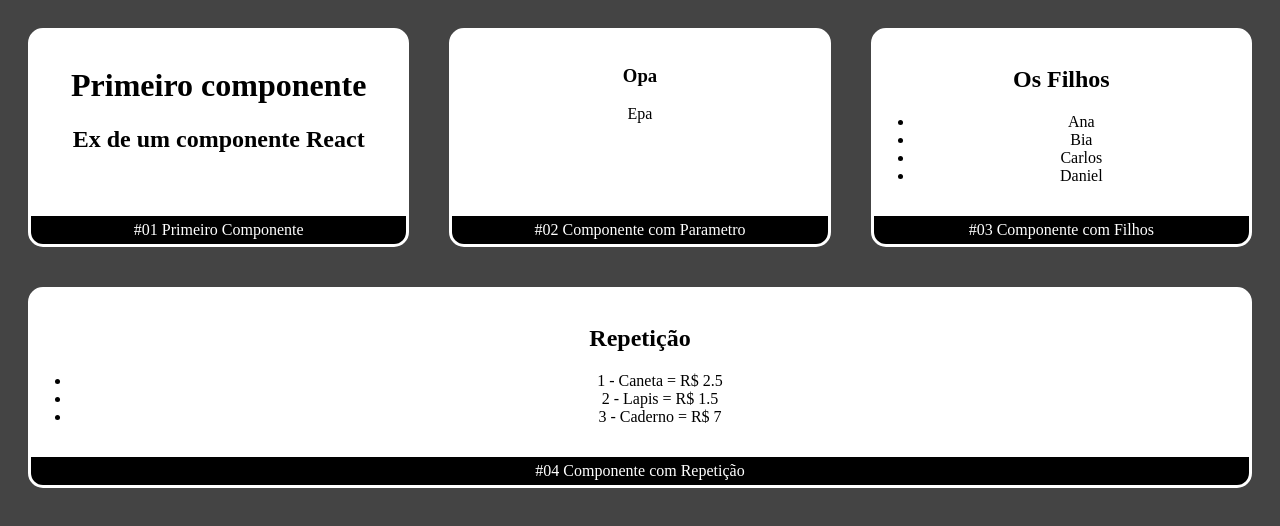
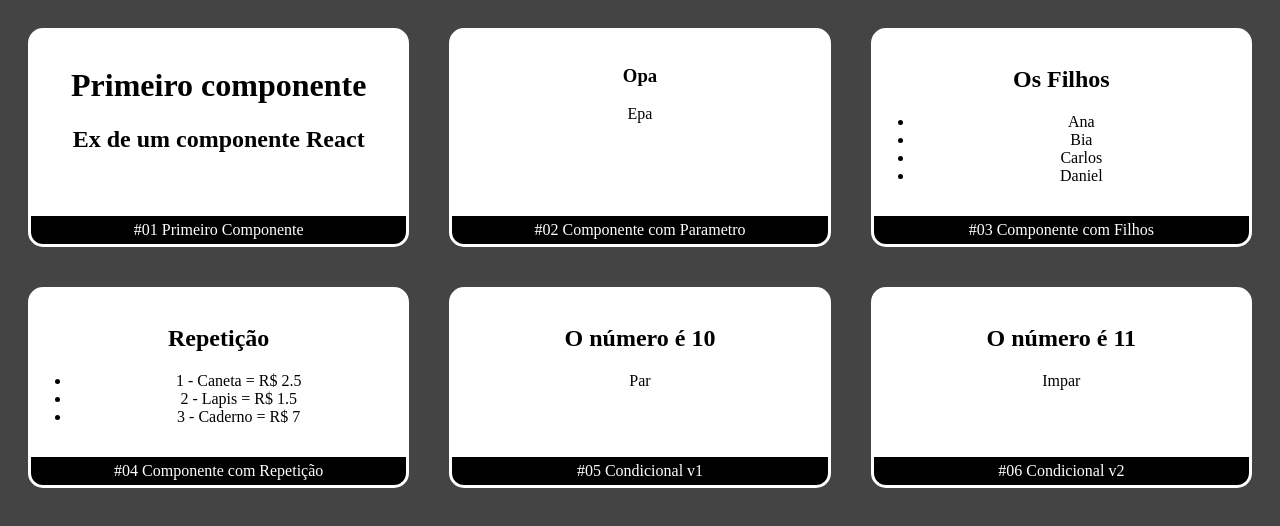
Before and after one commit to alvin-dev/conseitos-basicor-react, a React (Create React App) app: page / in a window 1280 px wide. Shown: the top 526 px of the page. Built offline with nearby package versions, Linux system fonts and the light colour scheme.

Commit message:
components condicionais

```diff
--- a/package.json
+++ b/package.json
@@ -21,10 +21,7 @@
     "extends": [
       "react-app",
       "react-app/jest"
-    ],
-    "import/no-anonymous-default-export": ["error", {
-      "allowArrowFunction": true
-    }]
+    ]
   },
   "browserslist": {
     "production": [
--- a/src/app.jsx
+++ b/src/app.jsx
@@ -6,14 +6,15 @@
 import ComFilhos from './components/ComFilhos'
 import Card from './components/layout/card'
 import Repeticao from './components/Repeticao';
-
+import Condicional from './components/Condicional';
+import CondicionalComIf from './components/CondicionalComIf';
 
 // eslint-disable-next-line import/no-anonymous-default-export
 export default props => (
     <div className="App">
 
         <Card titulo="#01 Primeiro Componente">
-    <Primeiro/>
+            <Primeiro />
         </Card>
 
         <Card titulo="#02 Componente com Parametro">
@@ -35,6 +36,14 @@
             <Repeticao></Repeticao>
         </Card>
 
+        <Card titulo="#05 Condicional v1">
+            <Condicional numero={10}></Condicional>
+        </Card>
+
+        <Card titulo="#06 Condicional v2">
+            <CondicionalComIf numero={11}></CondicionalComIf>
+        </Card>
+
 
 
     </div>
--- /dev/null
+++ b/src/components/Condicional.jsx
@@ -0,0 +1,15 @@
+import React from "react";
+
+export default props =>{
+
+  return (
+    <div>
+      <h2>O número é {props.numero}</h2>
+      { props.numero % 2 == 0 ?
+        <span>Par</span>
+        : <span>Impar</span>
+      }
+
+    </div>
+  )
+}
--- /dev/null
+++ b/src/components/CondicionalComIf.jsx
@@ -0,0 +1,18 @@
+import React from "react";
+import If from './if'
+
+export default props =>{
+
+  return (
+    <div>
+      <h2>O número é {props.numero}</h2>
+      <If test={props.numero % 2 == 0}>
+        <span>Par</span>
+      </If>
+      <If test={props.numero % 2 == 1}>
+      <span>Impar</span>
+      </If>
+
+    </div>
+  )
+}
--- a/src/components/Repeticao.jsx
+++ b/src/components/Repeticao.jsx
@@ -7,7 +7,7 @@
     return products.map(prod => {
       return <li key={prod.id}>
         {prod.id} - {prod.name} = R$ {prod.price}
-        </li>
+      </li>
     })
   }
 
--- /dev/null
+++ b/src/components/if.jsx
@@ -0,0 +1,8 @@
+
+export default function (props) {
+  if (props.test){
+    return props.children
+  } else {
+    return false
+  }
+}
```
Lines whose indentation alone changed are shown as unchanged.
